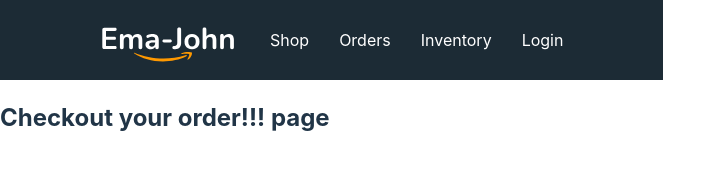
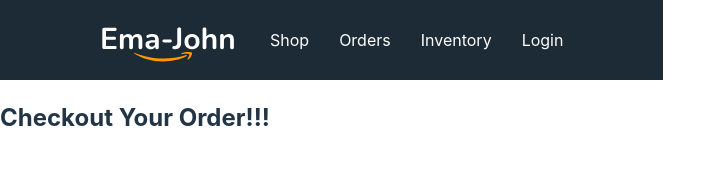
Before and after one commit to SK-Jabed/Ema-John-Client-Side, a React (Vite) app: page /checkout in a window 1280 px wide. Shown: the top 190 px of the page, without its empty margins (0-726 px from the left). Built offline with nearby package versions, Linux system fonts and the light colour scheme.

Commit message:
Inventory JSX and CheckOut Pages and Routes Done

```diff
--- a/src/components/Checkout/Checkout.jsx
+++ b/src/components/Checkout/Checkout.jsx
@@ -3,7 +3,7 @@ import React from 'react';
 const Checkout = () => {
     return (
         <div>
-            <h2>Checkout your order!!! page </h2>
+            <h2>Checkout Your Order!!!</h2>
         </div>
     );
 };
--- a/src/components/Inventory/Inventory.jsx
+++ b/src/components/Inventory/Inventory.jsx
@@ -3,7 +3,7 @@ import React from 'react';
 const Inventory = () => {
     return (
         <div>
-            <h3>Inventory page</h3>
+            <h3>Inventory Page</h3>
         </div>
     );
 };
--- a/src/components/Orders/Orders.jsx
+++ b/src/components/Orders/Orders.jsx
@@ -11,7 +11,7 @@ const Orders = () => {
 
     const handleRemoveFromCart = (id) => {
         const remaining = cart.filter(product => product._id !== id);
-        console.log(cart, id)
+        console.log(cart, id);
         setCart(remaining);
         removeFromDb(id);
     }
```
